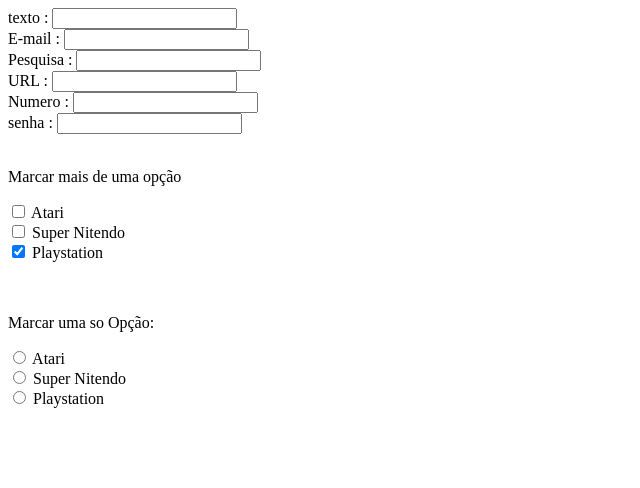
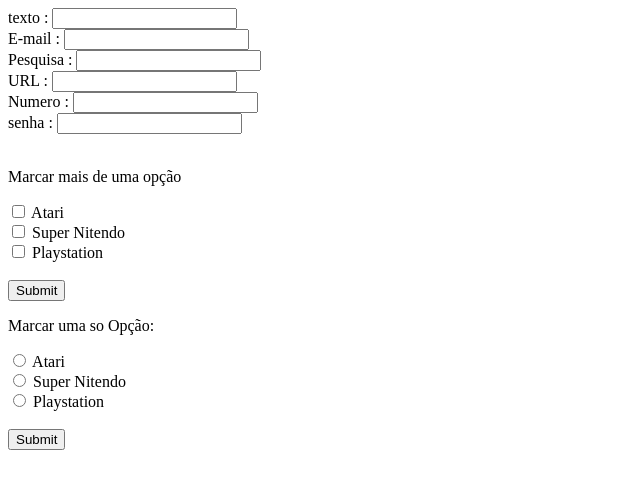
Before and after one commit to Luizribeiro05/Uniesp_Tecnologia_p_front-and, a plain HTML site: page HTML2/formulario.html in a window 1280 px wide. Shown: the whole page, without its empty margins (0-640 px from the left). Drawn offline with Linux system fonts and the light colour scheme.

Commit message:
Update formulario.html

```diff
--- a/HTML2/formulario.html
+++ b/HTML2/formulario.html
@@ -17,14 +17,15 @@
         <p>Marcar mais de uma opção</p>
         <input type="checkbox" name="Atari"> Atari <br>
         <input type="checkbox" name="Super_Nitendo"> Super Nitendo<br>
-        <input type="checkbox" name="Playstation" checked> Playstation<br><br><br>
-
+        <input type="checkbox" name="Playstation"> Playstation<br><br>
+        <input type="submit">
     </form>
     <forms>
         <p>Marcar uma so Opção:</p>
         <input type="radio" name="Atari"> Atari <br>
         <input type="radio" name="Super_Nitendo"> Super Nitendo<br>
-        <input type="radio" name="Playstation"> Playstation<br>
+        <input type="radio" name="Playstation"> Playstation<br><br>
+        <input type="submit">
     </forms>
 </body>
 </html>
```
